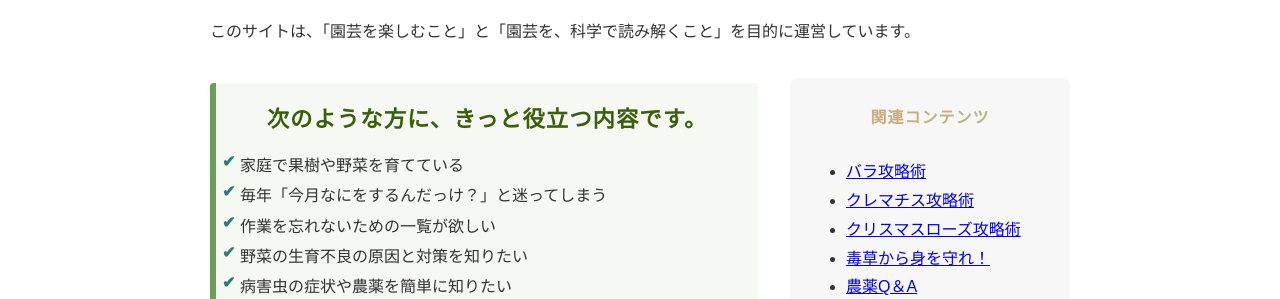
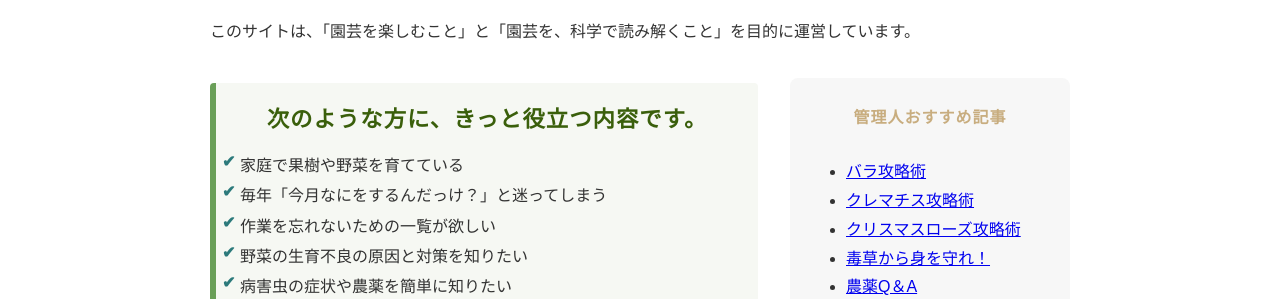
Before and after one commit to shiitake-garden/shiitake-garden.github.io, a Jekyll site: the page built from index.html, in a window 1280 px wide. Shown: the part 414-713 px from the top of the page. Built offline with Jekyll 4.4.1, drawn with Linux system fonts in a browser that asks for light colours.

Commit message:
Update index.html

```diff
--- a/index.html
+++ b/index.html
@@ -28,7 +28,7 @@ title: カルティベーションラボ
   </div>
 
   <aside class="for-you-sidebar">
-    <h4>関連コンテンツ</h4>
+    <h4>管理人おすすめ記事</h4>
     <ul>
     <!--  <li><a href="/column/column_syosinsya.html">園芸初心者必須アイテム</a></li>-->
       <li><a href="/contents/kouryaku/bara.html">バラ攻略術</a></li>
```
